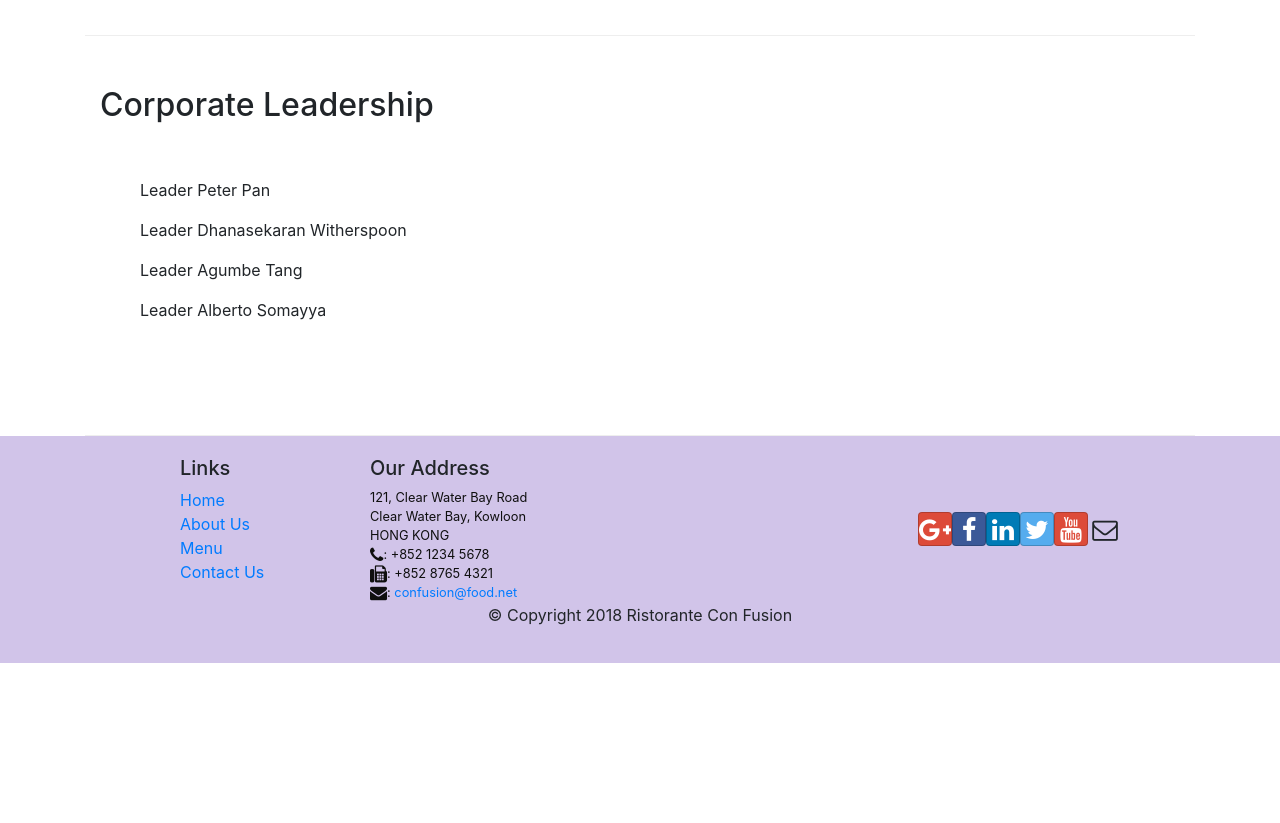
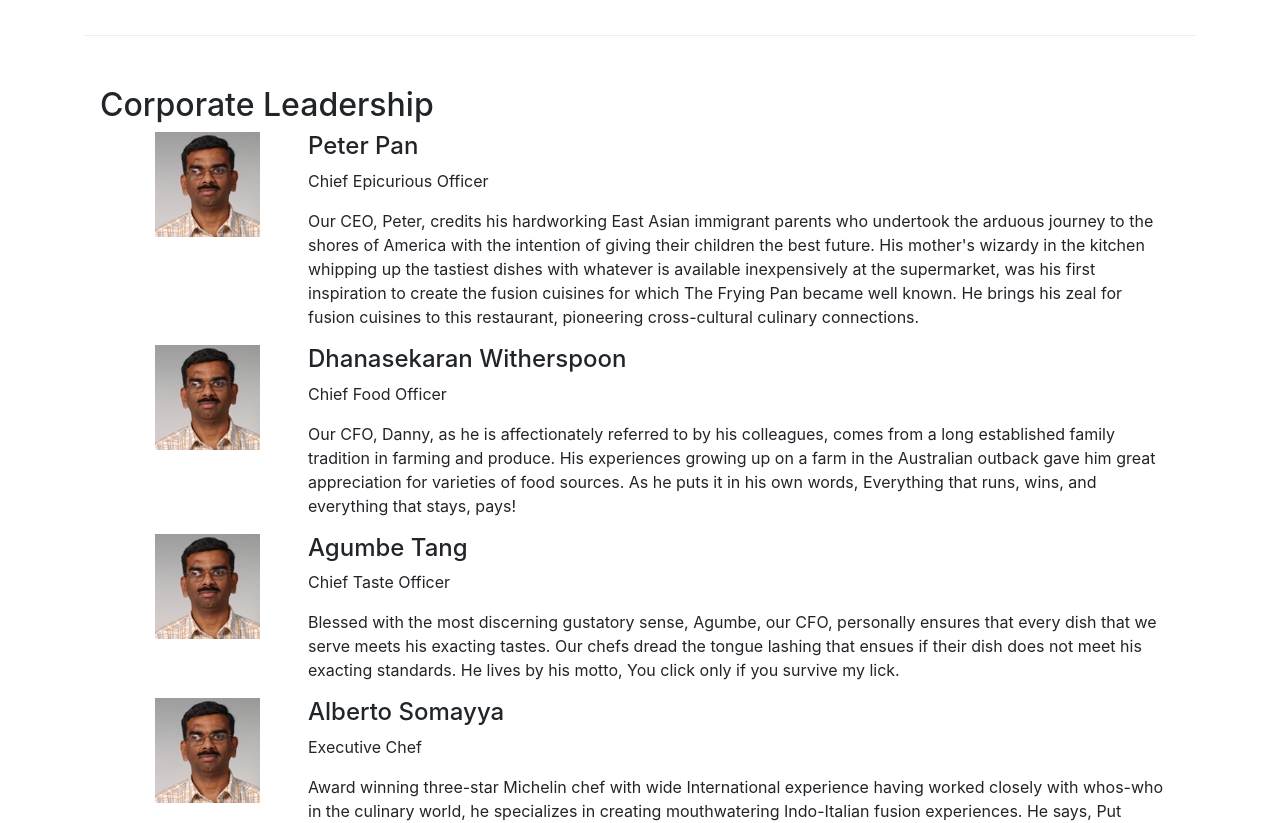
Before and after one commit to aliiaarnet/Restaurant-con-Fusion, a React (Create React App) app: page /aboutus in a window 1280 px wide. Shown: the part 960-1783 px from the top of the page. Before the commit the page ends 1623 px from the top, so only its background shows below. Built offline with nearby package versions, Linux system fonts and the light colour scheme.

Commit message:
Week 2, Task 3

```diff
--- a/src/components/AboutComponent.js
+++ b/src/components/AboutComponent.js
@@ -9,12 +9,34 @@
 } from "reactstrap";
 import { Link } from "react-router-dom";
 
-function About(props) {
-
+function RenderLeader(props) {
   const leaders = props.leaders.map((leader) => {
-    return <p>Leader {leader.name}</p>;
+    return (
+      <div key={leader.id}>
+        <Media tag="li">
+          <Media left middle>
+            <Media object src={leader.image} alt={leader.name} />
+          </Media>
+          <Media body className="ml-5">
+            <Media heading>{leader.name}</Media>
+            <p>{leader.designation}</p>
+            <p>{leader.description}</p>
+          </Media>
+        </Media>
+      </div>
+    );
   });
 
+  return (
+    <div className="container">
+      <div>
+        <Media list>{leaders}</Media>
+      </div>
+    </div>
+  );
+}
+
+function About(props) {
   return (
     <div className="container">
       <div className="row">
@@ -91,7 +113,9 @@
           <h2>Corporate Leadership</h2>
         </div>
         <div className="col-12">
-          <Media list>{leaders}</Media>
+          <Media>
+            <RenderLeader leaders={props.leaders} />
+          </Media>
         </div>
       </div>
     </div>
```
